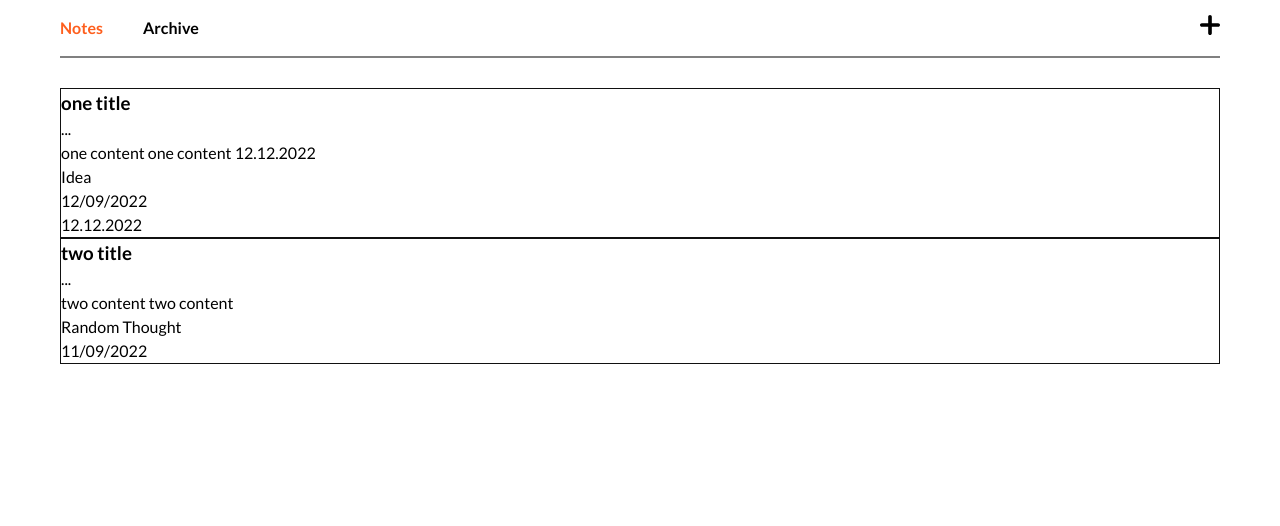
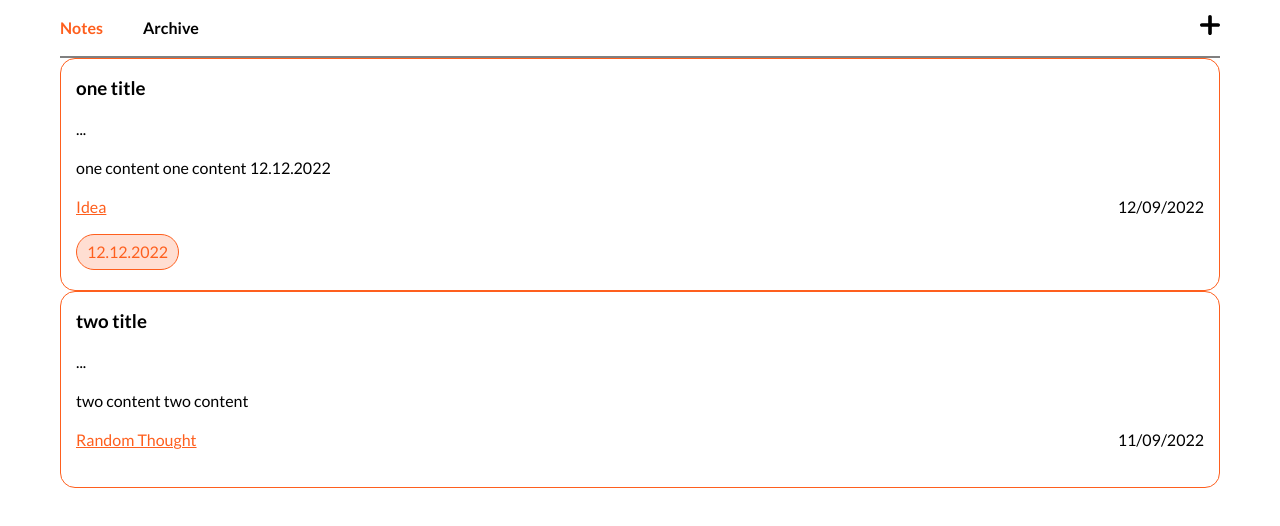
Before and after one commit to bxr5xrk/note-taking-app-react, a React (Create React App) app: page /notes in a window 1280 px wide. Shown: the top 526 px of the page. Built offline with nearby package versions, Linux system fonts and the light colour scheme.

Commit message:
added styles

```diff
--- a/src/components/NoteItem/NoteItem.module.scss
+++ b/src/components/NoteItem/NoteItem.module.scss
@@ -1,16 +1,88 @@
 .root {
+    min-width: 100%;
     display: flex;
     flex-direction: column;
-    border: 1px solid #111;
+    border: 1px solid var(--primary);
     position: relative;
+    padding: 15px;
+    border-radius: 15px;
+    gap: 15px;
+
+    .top {
+        display: flex;
+        align-items: center;
+        justify-content: space-between;
+        gap: 10px;
+
+        h2 {
+            white-space: nowrap;
+            overflow: hidden;
+            text-overflow: ellipsis;
+        }
+
+        svg {
+            cursor: pointer;
+            width: 25px;
+            height: 25px;
+        }
+    }
+
+    .content {
+        overflow-x: hidden;
+        text-overflow: ellipsis;
+        white-space: nowrap;
+    }
+
+    .stats {
+        display: flex;
+        justify-content: space-between;
+
+        p {
+            &:nth-child(1) {
+                color: var(--primary);
+                text-decoration: underline;
+            }
+        }
+    }
+
+    .dates {
+        display: flex;
+        gap: 15px;
+        overflow-x: scroll;
+        padding-bottom: 5px;
+
+        span {
+            padding: 5px 10px;
+            border: 1px solid var(--primary);
+            border-radius: 20px;
+            color: var(--primary);
+            background-color: var(--light-primary);
+            transition: 0.3s;
+
+            &:hover {
+                background-color: var(--primary);
+                color: white;
+            }
+        }
+    }
 
     .options {
         position: absolute;
         display: flex;
         gap: 10px;
-        background-color: red;
         padding: 10px;
-        top: 0;
+        top: -30px;
         right: 0;
+        background-color: var(--primary);
+        color: white;
+        border-radius: 20px;
+        border: 1px solid var(--primary);
+
+        svg {
+            cursor: pointer;
+            width: 23px;
+            height: 23px;
+            fill: white;
+        }
     }
 }
--- /dev/null
+++ b/src/components/NotesList/NotesList.module.scss
@@ -0,0 +1,6 @@
+.root {
+    display: grid;
+    grid-template-columns: repeat(3, 1fr);
+    grid-template-rows: auto;
+    gap: 20px;
+}
--- a/src/layout/header/Header.module.scss
+++ b/src/layout/header/Header.module.scss
@@ -6,7 +6,6 @@
     font-weight: 700;
     padding: 15px 0;
     border-bottom: 2px solid grey;
-    margin-bottom: 30px;
 
     .items {
         display: flex;
--- a/src/pages/newNote/NewNotePage.module.scss
+++ b/src/pages/newNote/NewNotePage.module.scss
@@ -1,7 +1,6 @@
 .root {
     display: flex;
     flex-direction: column;
-    justify-content: center;
     align-items: flex-start;
     gap: 20px;
 
--- /dev/null
+++ b/src/pages/notes/NotesPage.module.scss
@@ -0,0 +1,5 @@
+.root {
+    display: flex;
+    flex-direction: column;
+    justify-content: space-between;
+}
```
